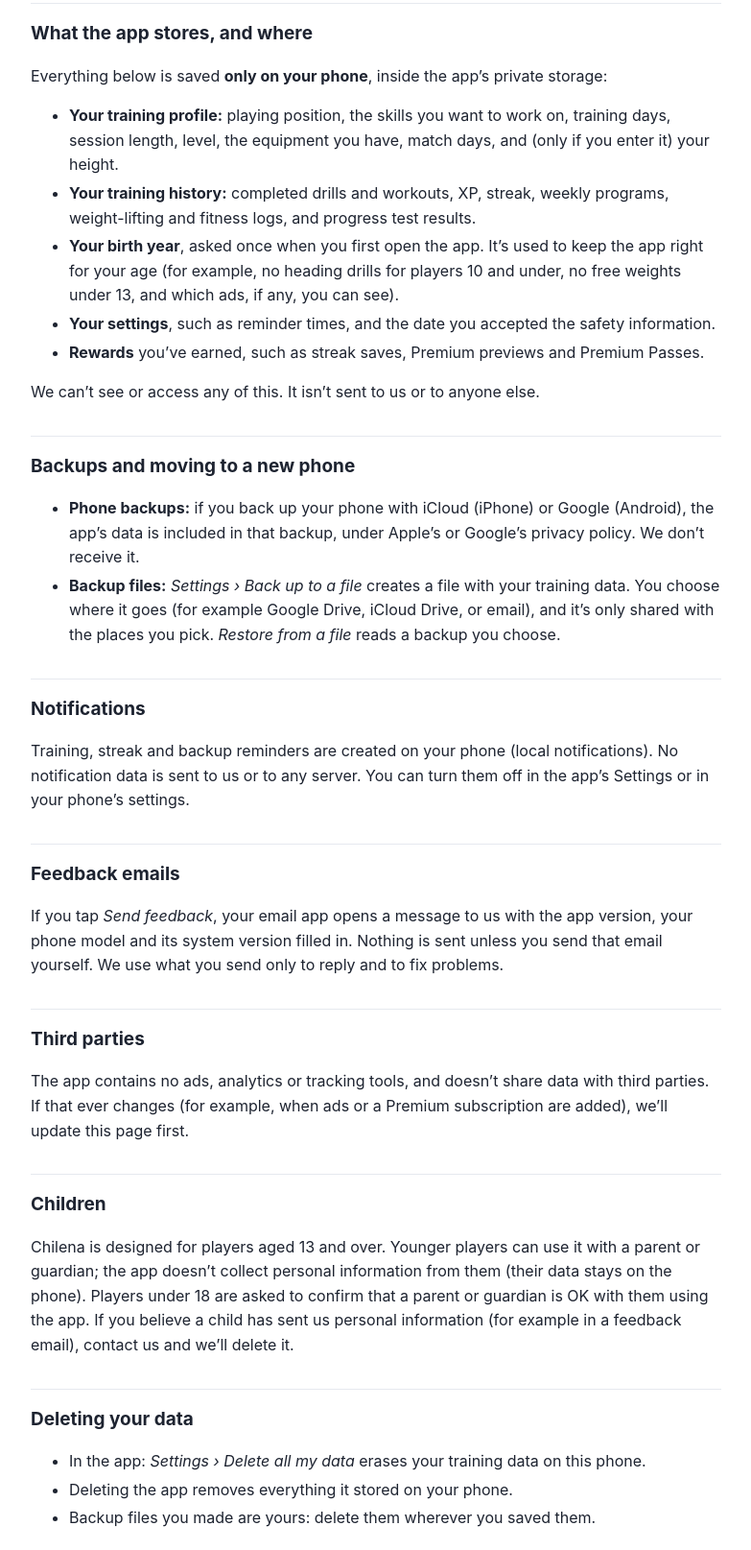
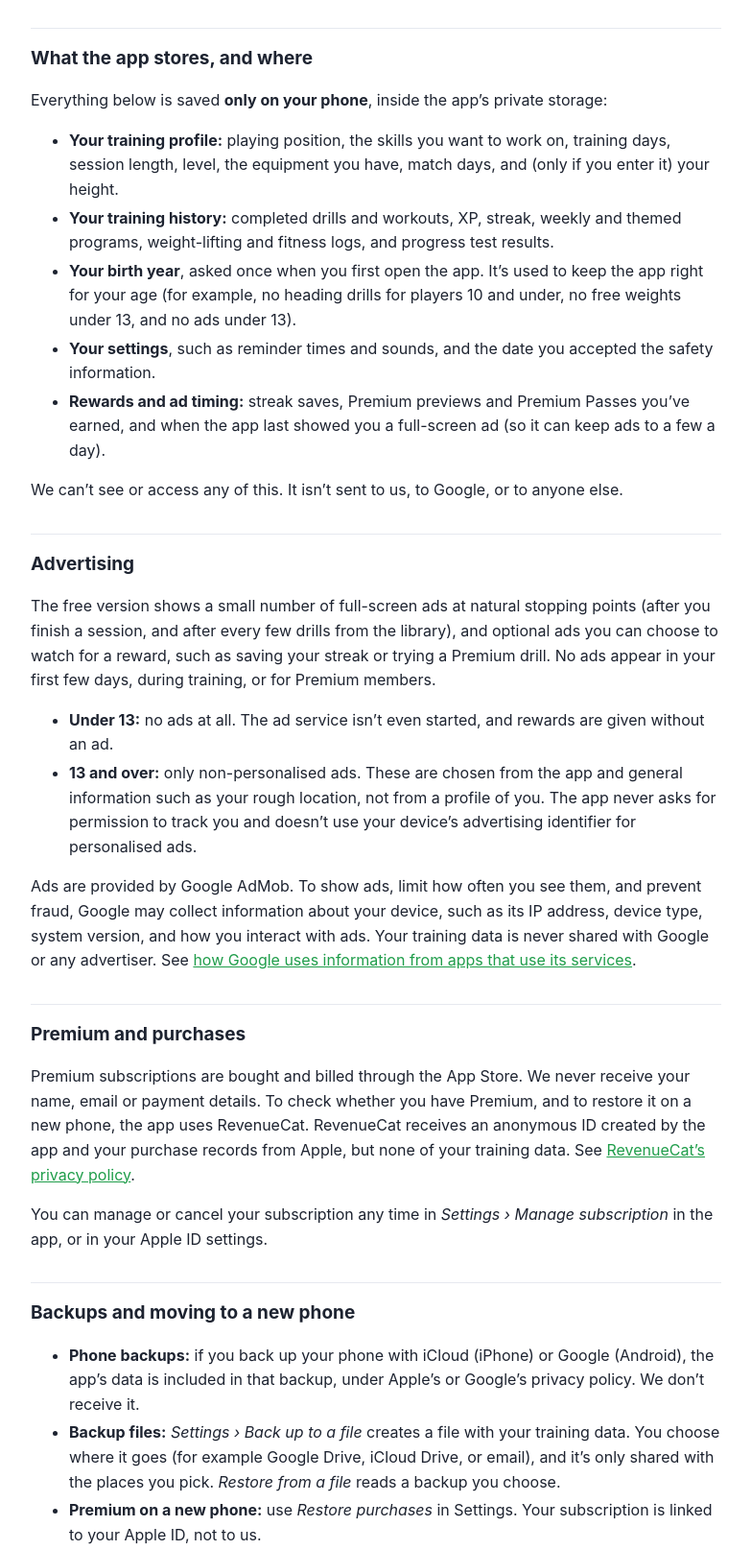
Before and after one commit to Chilena-soccer/chilena, a plain HTML site: page privacy.html in a window 1280 px wide. Shown: the part 252-1867 px from the top of the page at 96% size, without its empty margins (248-1031 px from the left). Drawn offline with Linux system fonts and the light colour scheme.

Commit message:
Add files via upload

```diff
--- a/privacy.html
+++ b/privacy.html
@@ -20,12 +20,12 @@
 <body>
 <main>
   <h1>Chilena Privacy Policy</h1>
-  <p class="meta">Effective October 25, 2026 · Published by Lawrence Rayan</p>
+  <p class="meta">Effective November 24, 2026 · Published by Lawrence Rayan</p>
 
   <div class="summary">
     <strong>In short:</strong> There are no accounts and no analytics. Your training data stays on your phone, and we
-    (the developer) never see it. You can back it up to a file that you control, and delete it any time.
-    The app shows no ads.
+    (the developer) never see it. The free version shows a few ads from Google: they are never personalised, and players
+    under 13 never see ads at all. If you buy Premium, Apple handles the payment and we never see your payment details.
   </div>
 
   <h2>What the app stores, and where</h2>
@@ -33,15 +33,39 @@
   <ul>
     <li><strong>Your training profile:</strong> playing position, the skills you want to work on, training days, session
       length, level, the equipment you have, match days, and (only if you enter it) your height.</li>
-    <li><strong>Your training history:</strong> completed drills and workouts, XP, streak, weekly programs, weight-lifting
-      and fitness logs, and progress test results.</li>
+    <li><strong>Your training history:</strong> completed drills and workouts, XP, streak, weekly and themed programs,
+      weight-lifting and fitness logs, and progress test results.</li>
     <li><strong>Your birth year</strong>, asked once when you first open the app. It’s used to keep the app right for your
-      age (for example, no heading drills for players 10 and under, no free weights under 13, and which ads, if any,
-      you can see).</li>
-    <li><strong>Your settings</strong>, such as reminder times, and the date you accepted the safety information.</li>
-    <li><strong>Rewards</strong> you’ve earned, such as streak saves, Premium previews and Premium Passes.</li>
+      age (for example, no heading drills for players 10 and under, no free weights under 13, and no ads under 13).</li>
+    <li><strong>Your settings</strong>, such as reminder times and sounds, and the date you accepted the safety information.</li>
+    <li><strong>Rewards and ad timing:</strong> streak saves, Premium previews and Premium Passes you’ve earned, and when
+      the app last showed you a full-screen ad (so it can keep ads to a few a day).</li>
   </ul>
-  <p>We can’t see or access any of this. It isn’t sent to us or to anyone else.</p>
+  <p>We can’t see or access any of this. It isn’t sent to us, to Google, or to anyone else.</p>
+
+  <h2>Advertising</h2>
+  <p>The free version shows a small number of full-screen ads at natural stopping points (after you finish a session,
+    and after every few drills from the library), and optional ads you can choose to watch for a reward, such as saving
+    your streak or trying a Premium drill. No ads appear in your first few days, during training, or for Premium members.</p>
+  <ul>
+    <li><strong>Under 13:</strong> no ads at all. The ad service isn’t even started, and rewards are given without an ad.</li>
+    <li><strong>13 and over:</strong> only non-personalised ads. These are chosen from the app and general information such
+      as your rough location, not from a profile of you. The app never asks for permission to track you and doesn’t use
+      your device’s advertising identifier for personalised ads.</li>
+  </ul>
+  <p>Ads are provided by Google AdMob. To show ads, limit how often you see them, and prevent fraud, Google may collect
+    information about your device, such as its IP address, device type, system version, and how you interact with ads.
+    Your training data is never shared with Google or any advertiser. See
+    <a href="https://policies.google.com/technologies/partner-sites">how Google uses information from apps that use its
+    services</a>.</p>
+
+  <h2>Premium and purchases</h2>
+  <p>Premium subscriptions are bought and billed through the App Store. We never receive your name, email or payment
+    details. To check whether you have Premium, and to restore it on a new phone, the app uses RevenueCat. RevenueCat
+    receives an anonymous ID created by the app and your purchase records from Apple, but none of your training data.
+    See <a href="https://www.revenuecat.com/privacy">RevenueCat’s privacy policy</a>.</p>
+  <p>You can manage or cancel your subscription any time in <em>Settings › Manage subscription</em> in the app, or in your
+    Apple ID settings.</p>
 
   <h2>Backups and moving to a new phone</h2>
   <ul>
@@ -50,6 +74,8 @@
     <li><strong>Backup files:</strong> <em>Settings › Back up to a file</em> creates a file with your training data. You
       choose where it goes (for example Google Drive, iCloud Drive, or email), and it’s only shared with the places you
       pick. <em>Restore from a file</em> reads a backup you choose.</li>
+    <li><strong>Premium on a new phone:</strong> use <em>Restore purchases</em> in Settings. Your subscription is linked to
+      your Apple ID, not to us.</li>
   </ul>
 
   <h2>Notifications</h2>
@@ -61,21 +87,23 @@
     its system version filled in. Nothing is sent unless you send that email yourself. We use what you send only to
     reply and to fix problems.</p>
 
-
   <h2>Third parties</h2>
-  <p>The app contains no ads, analytics or tracking tools, and doesn’t share data with third parties. If that ever changes
-    (for example, when ads or a Premium subscription are added), we’ll update this page first.</p>
+  <p>Apart from Google AdMob and RevenueCat, described above, the app contains no analytics or tracking tools and doesn’t
+    share data with third parties. We don’t sell your data.</p>
 
   <h2>Children</h2>
-  <p>Chilena is designed for players aged 13 and over. Younger players can use it with a parent or guardian; the app doesn’t collect personal information from them (their data stays on the phone). Players under 18
-    are asked to confirm that a parent or guardian is OK with them using the app. If you believe a child has sent us
-    personal information (for example in a feedback email), contact us and we’ll delete it.</p>
+  <p>Chilena is designed for players aged 13 and over. Younger players can use it with a parent or guardian: they never
+    see ads, and the app doesn’t collect personal information from them (their data stays on the phone). Players under 18
+    are asked to confirm that a parent or guardian is OK with them using the app, and a parent should approve any Premium
+    purchase. If you believe a child has sent us personal information (for example in a feedback email), contact us and
+    we’ll delete it.</p>
 
   <h2>Deleting your data</h2>
   <ul>
     <li>In the app: <em>Settings › Delete all my data</em> erases your training data on this phone.</li>
     <li>Deleting the app removes everything it stored on your phone.</li>
     <li>Backup files you made are yours: delete them wherever you saved them.</li>
+    <li>To ask RevenueCat to delete your purchase records, email us and we’ll pass the request on.</li>
   </ul>
 
   <h2>Changes to this policy</h2>
```
